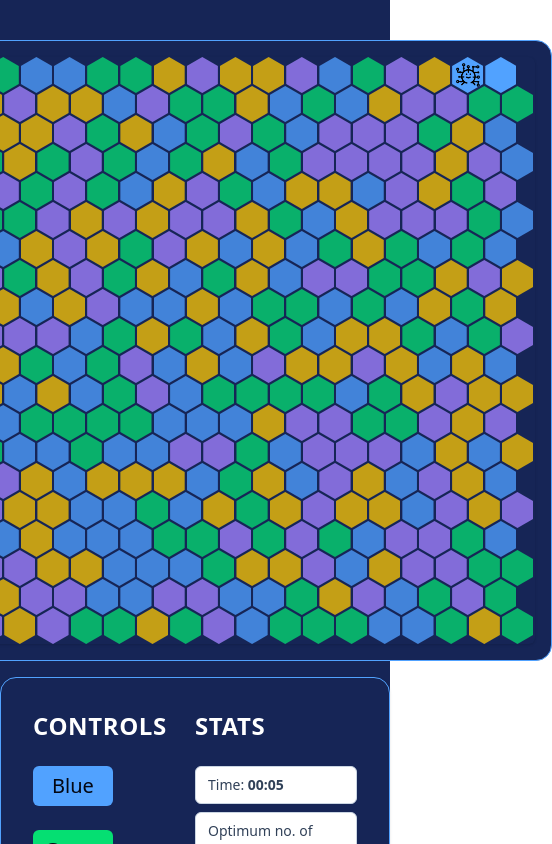
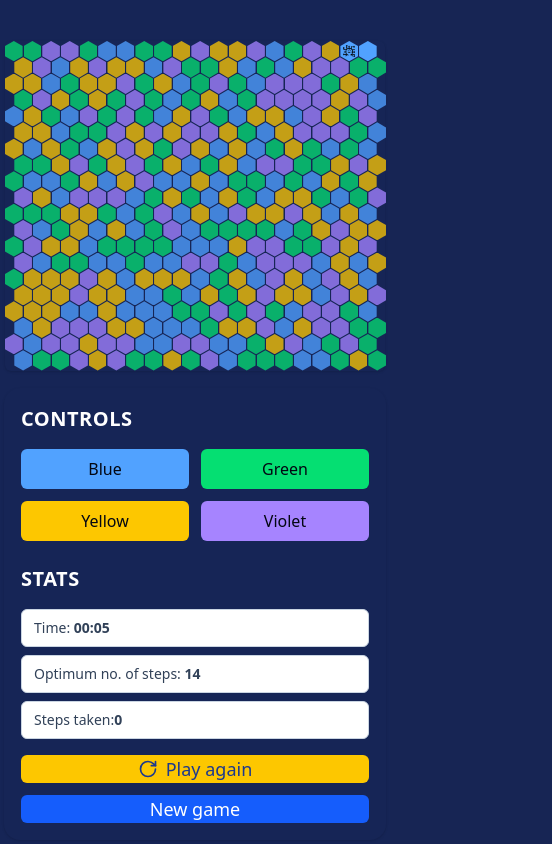
Before and after one commit to alex-alina/virus-spread, a React (Vite) app: page / in a window 390 px wide. Shown: the top 844 px of the page, 552 px wide, since content can reach past the window. Built offline with nearby package versions, Linux system fonts and the light colour scheme.

Commit message:
fix responsive issues

```diff
--- a/src/App.tsx
+++ b/src/App.tsx
@@ -3,7 +3,7 @@ import { VirusSpread } from "./game/VirusSpread";
 
 function App() {
   return (
-    <div className="min-h-screen w-full bg-blue-950 py-10">
+    <div className="min-h-dvh w-full bg-blue-950 py-10">
       <VirusSpread />
     </div>
   );
--- a/src/game/VirusSpread.tsx
+++ b/src/game/VirusSpread.tsx
@@ -14,15 +14,14 @@ import {
   GRID_SIZE,
   solveExactlyAsync,
 } from "../utils/utils";
+import { RotateCw } from "lucide-react";
 
-const HEX_SIZE_PX = 18;
-const HEX_GAP_PX = 2;
-const HEX_WIDTH_PX = Math.sqrt(3) * HEX_SIZE_PX;
-const HEX_HEIGHT_PX = HEX_SIZE_PX * 2;
-const HEX_HORIZONTAL_SPACING_PX = HEX_WIDTH_PX + HEX_GAP_PX;
-const HEX_VERTICAL_SPACING_PX = HEX_SIZE_PX * 1.5 + HEX_GAP_PX;
+const MAX_HEX_SIZE_PX = 18;
+const MIN_HEX_SIZE_PX = 8;
 
 export const VirusSpread = () => {
+  const [viewportWidth, setViewportWidth] = useState(() => window.innerWidth);
+
   const isTestMode = useMemo(
     () => new URLSearchParams(window.location.search).get("test") === "1",
     [],
@@ -79,6 +78,35 @@ export const VirusSpread = () => {
   const [completedTimeSeconds, setCompletedTimeSeconds] = useState<
     number | null
   >(null);
+  const boardGeometry = useMemo(() => {
+    const isSmallScreen = viewportWidth < 640;
+    const isWideLayout = viewportWidth >= 1280;
+    const hexGapPx = isSmallScreen ? 1 : 2;
+    const maxBoardWidthPx = isWideLayout
+      ? Math.max(280, viewportWidth - 660)
+      : isSmallScreen
+        ? Math.max(280, viewportWidth - 8)
+        : Math.max(280, viewportWidth - 56);
+    const targetHexSpacingPx = maxBoardWidthPx / (GRID_SIZE + 0.5);
+    const hexSizePx = Math.max(
+      MIN_HEX_SIZE_PX,
+      Math.min(MAX_HEX_SIZE_PX, (targetHexSpacingPx - hexGapPx) / Math.sqrt(3)),
+    );
+    const hexWidthPx = Math.sqrt(3) * hexSizePx;
+    const hexHeightPx = hexSizePx * 2;
+    const hexHorizontalSpacingPx = hexWidthPx + hexGapPx;
+    const hexVerticalSpacingPx = hexSizePx * 1.5 + hexGapPx;
+
+    return {
+      hexWidthPx,
+      hexHeightPx,
+      hexHorizontalSpacingPx,
+      hexVerticalSpacingPx,
+      virusIconSizePx: Math.max(10, Math.min(24, hexSizePx * 1.2)),
+      widthPx: hexHorizontalSpacingPx * GRID_SIZE + hexHorizontalSpacingPx / 2,
+      heightPx: hexHeightPx + (GRID_SIZE - 1) * hexVerticalSpacingPx,
+    };
+  }, [viewportWidth]);
 
   const connectedCells = useMemo(
     () => getConnectedCells(cellColors, startingPoint),
@@ -129,6 +157,16 @@ export const VirusSpread = () => {
 
     return () => window.clearInterval(intervalId);
   }, [gameStartedAt, isGameCompleted]);
+
+  useEffect(() => {
+    const handleResize = () => {
+      setViewportWidth(window.innerWidth);
+    };
+
+    window.addEventListener("resize", handleResize);
+
+    return () => window.removeEventListener("resize", handleResize);
+  }, []);
 
   const handleColorClick = (nextColor: string) => {
     if (isGameCompleted) {
@@ -186,17 +224,15 @@ export const VirusSpread = () => {
   };
 
   return (
-    <div className="flex flex-col items-center justify-center gap-4 xl:flex-row xl:items-start xl:gap-6">
-      <div className="h-fit w-fit rounded-2xl border border-blue-400 bg-blue-950 p-4">
+    <div className="xl:items-startxl:gap-6 mx-auto flex w-full flex-col items-center justify-center gap-4 px-1 xl:flex-row xl:px-6">
+      <div className="flex h-fit w-full justify-center rounded-2xl border border-transparent bg-blue-950 p-0 sm:w-fit sm:border-blue-400 sm:p-4">
         <div
           className={clsx(
             "0 relative overflow-visible rounded-md bg-blue-950 shadow-sm",
           )}
           style={{
-            width:
-              HEX_HORIZONTAL_SPACING_PX * GRID_SIZE +
-              HEX_HORIZONTAL_SPACING_PX / 2,
-            height: HEX_HEIGHT_PX + (GRID_SIZE - 1) * HEX_VERTICAL_SPACING_PX,
+            width: boardGeometry.widthPx,
+            height: boardGeometry.heightPx,
           }}
         >
           {cellColors.map((cellColor, index) => {
@@ -205,9 +241,9 @@ export const VirusSpread = () => {
             const row = Math.floor(index / GRID_SIZE);
             const col = index % GRID_SIZE;
             const left =
-              col * HEX_HORIZONTAL_SPACING_PX +
-              (row % 2) * (HEX_HORIZONTAL_SPACING_PX / 2);
-            const top = row * HEX_VERTICAL_SPACING_PX;
+              col * boardGeometry.hexHorizontalSpacingPx +
+              (row % 2) * (boardGeometry.hexHorizontalSpacingPx / 2);
+            const top = row * boardGeometry.hexVerticalSpacingPx;
 
             return (
               <div
@@ -221,8 +257,8 @@ export const VirusSpread = () => {
                     : null,
                 )}
                 style={{
-                  width: HEX_WIDTH_PX,
-                  height: HEX_HEIGHT_PX,
+                  width: boardGeometry.hexWidthPx,
+                  height: boardGeometry.hexHeightPx,
                   left,
                   top,
                   clipPath:
@@ -246,7 +282,10 @@ export const VirusSpread = () => {
                   <img
                     src={happyVirus}
                     alt="happy computer virus"
-                    className="h-6 w-6"
+                    style={{
+                      width: boardGeometry.virusIconSizePx,
+                      height: boardGeometry.virusIconSizePx,
+                    }}
                   />
                 ) : null}
               </div>
@@ -255,14 +294,14 @@ export const VirusSpread = () => {
         </div>
       </div>
 
-      <div className="flex w-full flex-col justify-between rounded-2xl border border-blue-400 bg-blue-950 p-8 shadow-sm md:w-xl">
+      <div className="mx-auto flex w-full flex-col justify-between self-stretch rounded-2xl border border-transparent bg-blue-950 p-4 shadow-sm sm:border-blue-400 sm:p-8 md:w-xl xl:m-0 xl:w-xl">
         <div>
-          <div className="flex">
-            <div className="flex w-1/2 flex-col">
-              <div className="mb-6 text-2xl font-bold tracking-wide text-white uppercase">
+          <div className="flex flex-col gap-6 sm:flex-row sm:gap-4">
+            <div className="flex w-full flex-col sm:w-1/2">
+              <div className="mb-4 text-xl font-bold tracking-wide text-white uppercase sm:mb-6 sm:text-2xl">
                 Controls
               </div>
-              <div className="flex flex-wrap gap-6">
+              <div className="grid grid-cols-2 gap-3 sm:flex sm:flex-wrap sm:gap-6">
                 {colors.map((colorClass) => (
                   <button
                     key={colorClass}
@@ -271,7 +310,7 @@ export const VirusSpread = () => {
                     disabled={isGameCompleted}
                     data-color={colorClass}
                     className={clsx(
-                      "h-10 w-20 rounded-md text-xl text-gray-950 capitalize hover:opacity-80 disabled:cursor-not-allowed disabled:opacity-60",
+                      "h-10 w-full rounded-md text-base text-gray-950 capitalize hover:opacity-80 disabled:cursor-not-allowed disabled:opacity-60 sm:w-20 sm:text-xl",
                       colorClass,
                     )}
                   >
@@ -280,8 +319,8 @@ export const VirusSpread = () => {
                 ))}
               </div>
             </div>
-            <div className="flex w-1/2 flex-col">
-              <div className="mb-6 text-2xl font-bold tracking-wide text-white uppercase">
+            <div className="flex w-full flex-col sm:w-1/2">
+              <div className="mb-4 text-xl font-bold tracking-wide text-white uppercase sm:mb-6 sm:text-2xl">
                 Stats
               </div>
               <div className="mb-2 rounded-md border border-slate-300 bg-white px-3 py-2 text-sm text-slate-700">
@@ -319,25 +358,26 @@ export const VirusSpread = () => {
                   className="my-6 flex w-full justify-center rounded-md border border-emerald-700 bg-emerald-100 px-3 py-2 text-xl font-semibold text-emerald-900"
                   data-testid="game-completed"
                 >
-                  Game completed in:{" "}
+                  Game completed in:
                   {formatElapsedTime(completedTimeSeconds ?? 0)}
                 </div>
               </div>
             ) : null}
           </div>
         </div>
-        <div className="flex items-center justify-between gap-3">
+        <div className="flex flex-col items-center justify-between gap-3 sm:flex-row">
           <button
             type="button"
             onClick={handleRestartGame}
-            className="h-10 flex-1 rounded-md bg-yellow-400 px-2 text-xl text-blue-900 hover:bg-yellow-500"
+            className="flex h-10 w-full flex-1 items-center justify-center rounded-md bg-yellow-400 px-2 text-lg text-blue-900 hover:bg-yellow-500 sm:text-xl"
           >
-            Restart game
+            <RotateCw className="mr-2 h-5 w-5" />
+            Play again
           </button>
           <button
             type="button"
             onClick={handleNewGame}
-            className="h-10 flex-1 rounded-md bg-blue-600 px-2 text-xl text-white hover:bg-blue-700"
+            className="h-10 w-full flex-1 rounded-md bg-blue-600 px-2 text-lg text-white hover:bg-blue-700 sm:text-xl"
           >
             New game
           </button>
--- a/src/index.css
+++ b/src/index.css
@@ -1,4 +1,15 @@
 @import "tailwindcss";
+
+html,
+body,
+#root {
+  min-height: 100%;
+  background-color: #172554;
+}
+
+body {
+  margin: 0;
+}
 
 /* :root {
   font-family: system-ui, Avenir, Helvetica, Arial, sans-serif;
```
